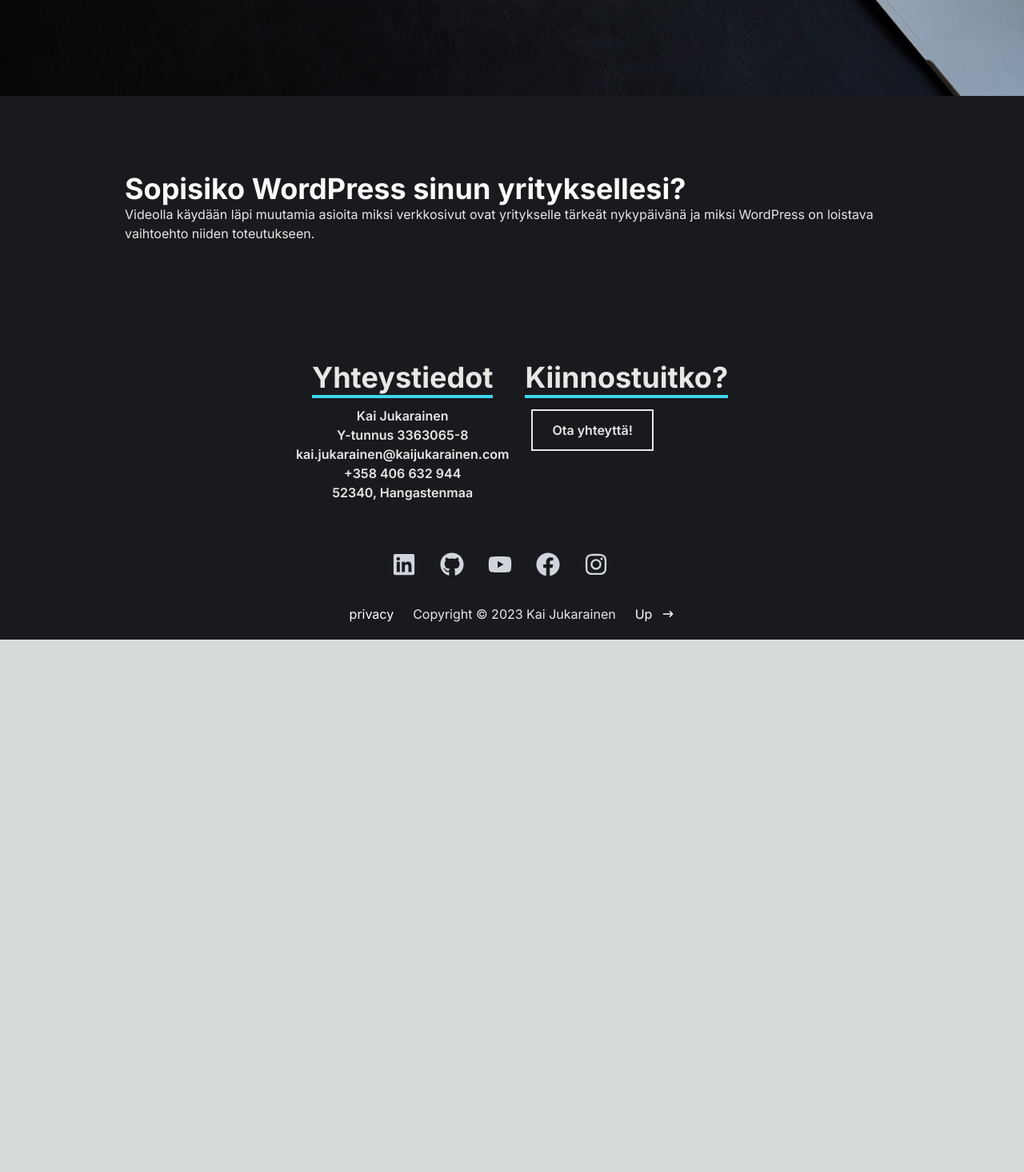
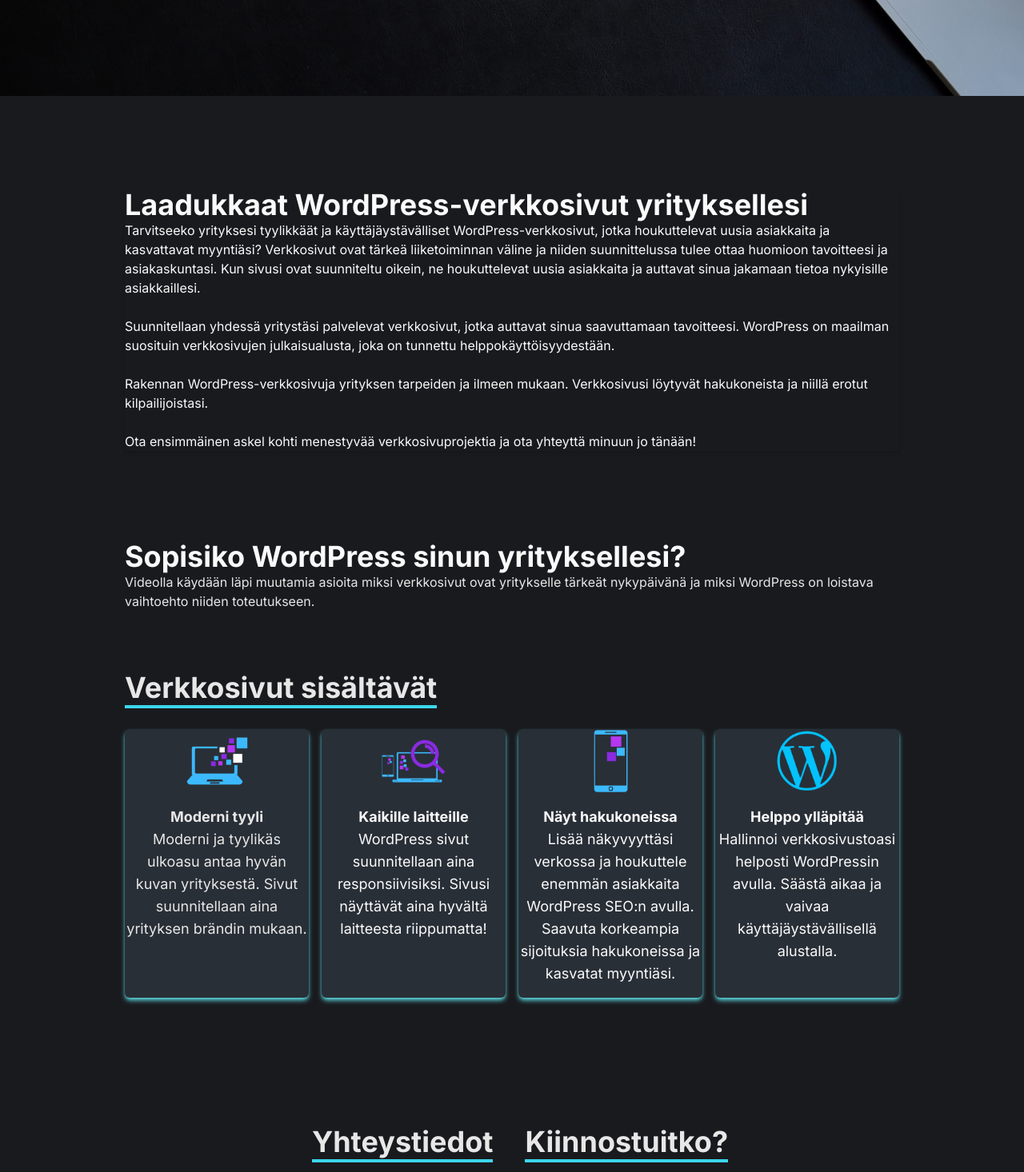
Before and after one commit to Kaitsuus/kaijukarainen.com-migration-to-next.js, a Next.js app: page /wordpress in a window 1280 px wide. Shown: the part 680-2146 px from the top of the page at 80% size. Before the commit the page ends 1480 px from the top, so only its background shows below. Built offline with nearby package versions, Linux system fonts and the light colour scheme.

Commit message:
add info sections

```diff
--- a/app/wordpress/page.tsx
+++ b/app/wordpress/page.tsx
@@ -3,6 +3,8 @@
 import i18n from '../../utils/i18n';
 import Home from '@/wordpress/Home';
 import Info from '@/wordpress/Info';
+import Info2 from '@/wordpress/Info-2';
+import Info3 from '@/wordpress/Info-3';
 import Footer from '@/components/Footer';
 import NavBar from '@/components/Navbar';
 
@@ -22,7 +24,9 @@
         <I18nextProvider i18n={i18n}>
             <NavBar navItems={navItems}/>
             <Home />
+            <Info2 />
             <Info {...videoProps}/>
+            <Info3 />
             <Footer linkDestination="wordpress"/>
         </I18nextProvider>
     </div>
--- a/components/ContactModal.tsx
+++ b/components/ContactModal.tsx
@@ -38,6 +38,7 @@
               </svg>
             </button>
             <form
+              id="Contact"
               method="POST"
               action={`https://getform.io/f/${url}`}
               className="flex flex-col max-w-[350px] w-full z-10 text-center"
--- a/wordpress/Info-2.tsx
+++ b/wordpress/Info-2.tsx
@@ -0,0 +1,39 @@
+"use client"
+import { useTranslation } from 'react-i18next';
+import Image from 'next/image'
+import WpImg from '../public/assets/wphands.png';
+
+const Info2: React.FC = () => {
+    const { t } = useTranslation();
+  return (
+    <div
+      id="info2"
+      className="w-full h-full bg-[#191a1e] text-[#e8e7e7] z-10 pb-20 pt-20"
+    >
+      {/* container */}
+      <div className="max-w-[1000px] p-4 flex mx-auto flex-col justify-center h-full">
+        <div className="flex flex-row bg-gradient-to-bl from-[#292f37] to-[#4f565e] shadow-md shadow-[#040c16] mt-5">
+          <div className="w-[65%] pl-20 pr-5 flex flex-col justify-center ">
+            <h1 className="text-4xl sm:text-4xl font-bold text-[#fafafa]">
+              {t('wpMainTextHeader')}
+            </h1>
+            <p className="text-xl text-[#fafafa] truncate whitespace-pre-wrap max-w-[1000px]">
+              {t('wpMainText')}
+              <br />
+              <br />
+              {t('wpMainTextp2')}
+              <br />
+              <br />
+              {t('wpMainTextp3')}
+              <br />
+              <br />
+              {t('wpMainTextp4')}
+            </p>
+          </div>
+        </div>
+      </div>
+    </div>
+  )
+}
+
+export default Info2
--- a/wordpress/Info-3.tsx
+++ b/wordpress/Info-3.tsx
@@ -0,0 +1,74 @@
+"use client"
+import Image from 'next/image'
+import { useTranslation } from 'react-i18next';
+
+const Info3: React.FC = () => {
+    const { t } = useTranslation();
+  return (
+    <div
+      id="info3"
+      className="w-full h-full bg-[#191a1e] text-[#e8e7e7] z-10"
+    >
+      {/* container */}
+      <div className="max-w-[1000px] mx-auto p-4 pt-10 flex flex-col justify-start w-full">
+        <div>
+          <p className="text-4xl font-bold inline border-b-4 border-[#3CD6EB]">
+            {t('wpIncludesHeader')}
+          </p>
+          <div className="w-full grid grid-cols-1 sm:grid-cols-4 gap-4 text-center py-8">
+            <div className="bg-[#292f37] rounded-md shadow-md shadow-[#5ddbe2] z-10">
+              <Image src="/assets/laptop.png"
+                width={80}
+                height={80}
+                alt="LaptopImg"
+                className='mx-auto mt-1'/>
+              <p className="my-4 mx-1 text-lg ">
+                <strong>{t('wpModernStyleHeader')}</strong>
+                <br />
+                {t('wpModernStyle')}
+              </p>
+            </div>
+            <div className="bg-[#292f37] rounded-md shadow-md shadow-[#5ddbe2] z-10">
+            <Image src="/assets/search.png"
+                width={80}
+                height={80}
+                alt="searchIcon"
+                className='mx-auto mt-1'/>
+              <p className="my-4 mx-1 text-lg text-[#fafafa]">
+                <strong>{t('wpResposiveHeader')}</strong>
+                <br />
+                {t('wpResponsive')}
+              </p>
+            </div>
+            <div className="bg-[#292f37] rounded-md shadow-md shadow-[#5ddbe2] z-10">
+            <Image src="/assets/phone.png"
+                width={80}
+                height={80}
+                alt="phoneIcon"
+                className='mx-auto '/>
+              <p className="my-4 mx-1 text-lg text-[#fafafa]">
+                <strong>{t('SeoHeader')}</strong>
+                <br />
+                {t('Seo')}
+              </p>
+            </div>
+            <div className="bg-[#292f37] rounded-md shadow-md shadow-[#5ddbe2] z-10">
+            <Image src="/assets/wp.png"
+                width={80}
+                height={80}
+                alt="WordPressIcon"
+                className='mx-auto mt-1'/>
+              <p className="my-4 mx-1 text-lg text-[#fafafa]">
+                <strong>{t('wpManagementHeader')}</strong>
+                <br />
+                {t('wpManagement')}
+              </p>
+            </div>
+          </div>
+        </div>
+      </div>
+    </div>
+  )
+}
+
+export default Info3
```
